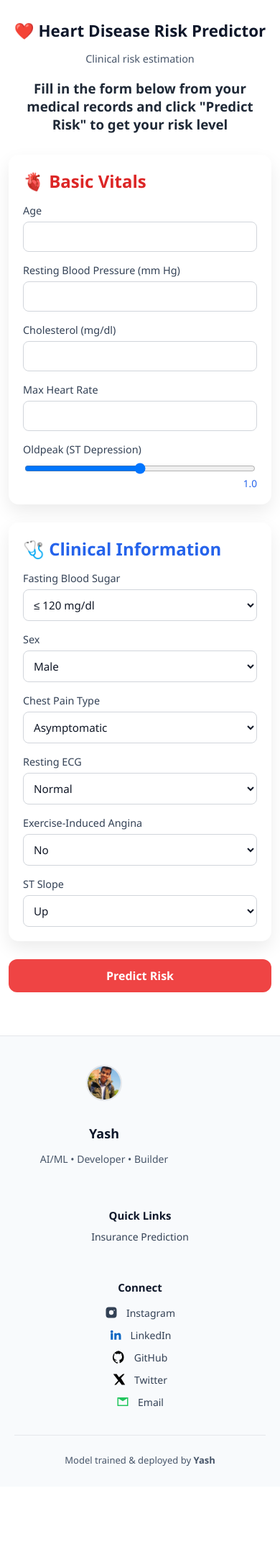
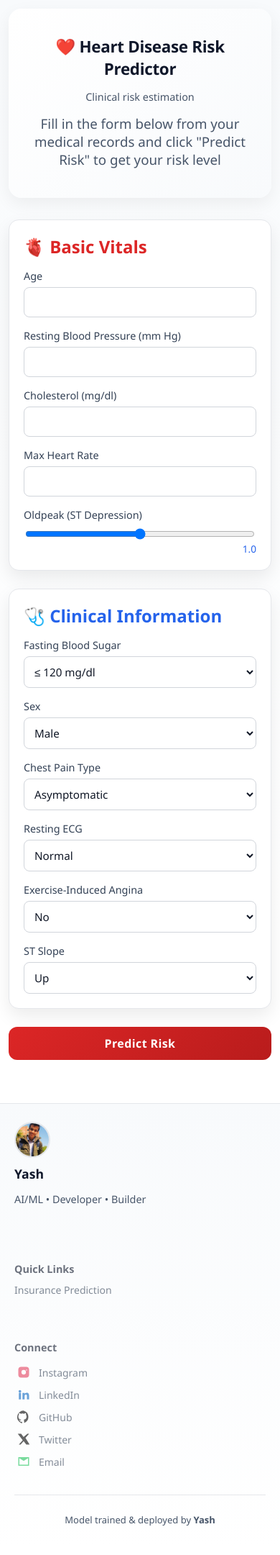
Before and after one commit to yashdotin/ccc, a Flask app: page / in a window 390 px wide. Shown: the whole page at 72% size. Before the commit the page ends 2038 px from the top, so only its background shows below. Run offline with Flask 3, Linux system fonts and the light colour scheme; parts of the project's set-up code (start-up, migrations or seed data) failed here and were passed over.

Commit message:
updated layout

```diff
--- a/app/static/style.css
+++ b/app/static/style.css
@@ -1,3 +1,19 @@
+
+
+:root {
+    --primary: #dc2626;
+    --primary-dark: #b91c1c;
+    --secondary: #2563eb;
+    --success: #16a34a;
+
+    --bg-main: #ffffff;
+    --bg-soft: #f8fafc;
+    --border: #e5e7eb;
+
+    --text-main: #0f172a;
+    --text-muted: #475569;
+}
+
 
 
 * {
@@ -8,8 +24,8 @@
 body {
     margin: 0;
     padding: 20px;
-    background: #ffffff;
-    color: #1f2937;
+    background: linear-gradient(180deg, #f8fafc 0%, #ffffff 60%);
+    color: var(--text-main);
 }
 
 .container {
@@ -21,27 +37,45 @@ body {
 
 header {
     text-align: center;
+    padding: 28px 20px;
+    border-radius: 18px;
+    background: linear-gradient(135deg, #ffffff, #f8fafc);
+    box-shadow: 0 8px 24px rgba(0,0,0,0.06);
     margin-bottom: 30px;
 }
 
 header h1 {
     margin-bottom: 6px;
-    color: #0f172a;
+    font-size: 1.9rem;
+    letter-spacing: -0.3px;
 }
 
 .subtitle {
-    color: #475569;
+    color: var(--text-muted);
     font-size: 0.95rem;
+}
+
+header h3 {
+    margin-top: 10px;
+    font-weight: 500;
+    color: var(--text-muted);
 }
 
 
 
 .card {
-    background: #ffffff;
+    background: var(--bg-main);
     padding: 20px;
     border-radius: 14px;
     margin-bottom: 25px;
+    border: 1px solid var(--border);
     box-shadow: 0 10px 25px rgba(0,0,0,0.08);
+    transition: transform 0.2s ease, box-shadow 0.2s ease;
+}
+
+.card:hover {
+    transform: translateY(-2px);
+    box-shadow: 0 14px 35px rgba(0,0,0,0.12);
 }
 
 .card h2 {
@@ -109,11 +149,12 @@ output {
     padding: 14px;
     font-size: 1.05rem;
     font-weight: 600;
-    background: #ef4444;
+    background: linear-gradient(135deg, var(--primary), var(--primary-dark));
     border: none;
     border-radius: 12px;
     cursor: pointer;
     color: #ffffff;
+    letter-spacing: 0.4px;
     transition: transform 0.15s ease, box-shadow 0.15s ease;
 }
 
@@ -157,8 +202,8 @@ output {
     width: 100vw;
     margin-left: calc(-50vw + 50%);
     margin-top: 60px;
-    background: #f8fafc;
-    border-top: 1px solid #e5e7eb;
+    background: linear-gradient(180deg, #f8fafc, #ffffff);
+    border-top: 1px solid var(--border);
     padding: 40px 20px 15px;
 }
 
@@ -172,50 +217,37 @@ output {
 }
 
 
+
 .footer-profile {
     max-width: 250px;
 }
 
-.avatar {
-    width: 50px;
-    height: 50px;
-    border-radius: 50%;
-    background: linear-gradient(135deg, #007bff, #00c6ff);
-    color: #ffffff;
-    display: flex;
-    align-items: center;
-    justify-content: center;
-    font-weight: 700;
-    font-size: 20px;
-    margin-bottom: 10px;
-}
 .avatar-img {
     width: 50px;
     height: 50px;
     border-radius: 50%;
     object-fit: cover;
     margin-bottom: 10px;
-    border: 2px solid #e5e7eb;
+    border: 2px solid var(--border);
 }
-
 
 .footer-profile h3 {
     margin-bottom: 4px;
     font-size: 18px;
-    color: #0f172a;
+    font-weight: 600;
 }
 
 .footer-profile p {
     font-size: 14px;
-    color: #475569;
+    color: var(--text-muted);
 }
 
-/* Links */
+
+
 .footer-links h4,
 .footer-connect h4 {
     margin-bottom: 10px;
     font-size: 15px;
-    color: #0f172a;
 }
 
 .footer-links a {
@@ -248,10 +280,10 @@ output {
     width: 18px;
     height: 18px;
     fill: currentColor;
+    transition: transform 0.15s ease;
 }
 
-
-.connect-item.instagram svg { color: linear-gradient(45deg, #405de6, #5851db, #833ab4, #c13584, #e1306c, #fd1d1d); }
+.connect-item.instagram svg { color: #E4405F; }
 .connect-item.linkedin svg  { color: #0A66C2; }
 .connect-item.github svg    { color: #000000; }
 .connect-item.twitter svg   { color: #000000; }
@@ -278,6 +315,10 @@ output {
 
     body {
         padding: 12px;
+    }
+
+    header {
+        padding: 22px 16px;
     }
 
     header h1 {
@@ -297,17 +338,81 @@ output {
         padding: 12px;
     }
 
+    .result h2 {
+        font-size: 1.2rem;
+    }
+
     .footer-container {
         flex-direction: column;
-        text-align: center;
+        text-align: left;
         gap: 25px;
-    }
-
-    .avatar {
-        margin: 0 auto 10px;
     }
 
     .connect-item {
         justify-content: center;
     }
 }
+@media (max-width: 768px) {
+
+
+    .footer-profile {
+        width: 100%;
+        text-align: left;
+        margin-bottom: 10px;
+    }
+
+    .footer-profile h3 {
+        margin-top: 6px;
+        font-size: 1.1rem;
+    }
+
+    .footer-profile p {
+        font-size: 0.9rem;
+    }
+
+    .avatar-img {
+        /* margin: 0 auto 8px; */
+        display: block;
+    }
+
+
+    .footer-links,
+    .footer-connect {
+        opacity: 0.6;
+        font-size: 0.85rem;
+        margin-top: 10px;
+    }
+
+    .footer-links h4,
+    .footer-connect h4 {
+        font-size: 0.9rem;
+        text-align: left;
+        margin-left: 0;
+    }
+
+
+    .site-footer {
+        padding-top: 25px;
+    }
+}
+
+
+
+@media (max-width: 768px) {
+
+
+    .connect-item {
+        justify-content: flex-start !important;
+        text-align: left;
+    }
+
+
+    .footer-connect {
+        text-align: left;
+        align-items: flex-start;
+    }
+
+    .footer-connect h4 {
+        text-align: left;
+    }
+}
--- a/app/train.py
+++ b/app/train.py
@@ -28,7 +28,7 @@ print(classification_report(y_test, y_pred))
 print("Confusion Matrix:")
 print(confusion_matrix(y_test, y_pred))
 
-# Save artifacts
+
 joblib.dump(model, "model.pkl")
 joblib.dump(scaler, "scaler.pkl")
 joblib.dump(list(x.columns), "columns.pkl")
```
Also changed, not shown: other parts of app/static/style.css (+26 -11 lines), app/app.py (+6 -6 lines).
